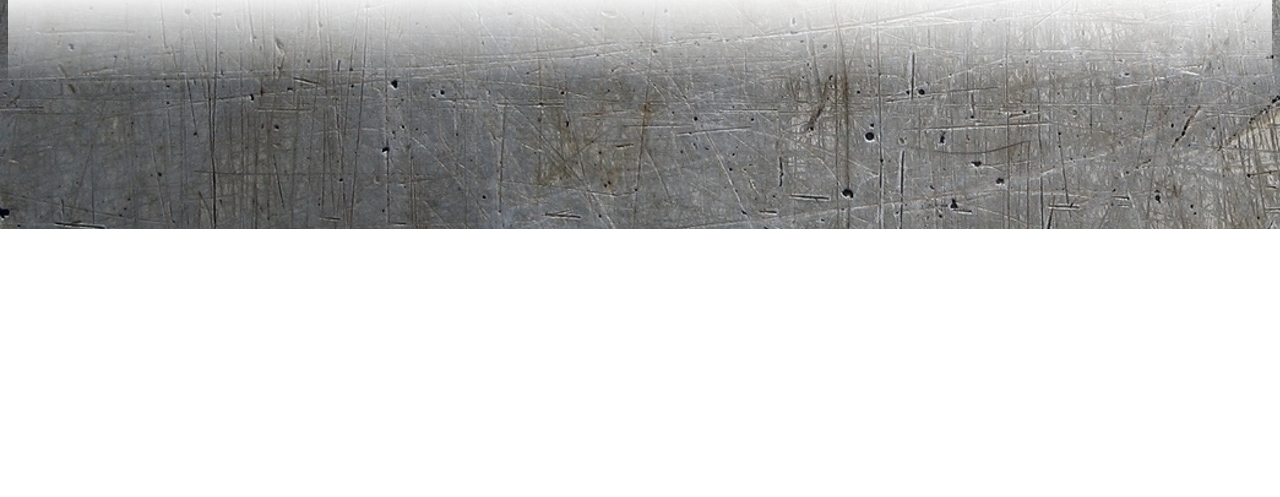
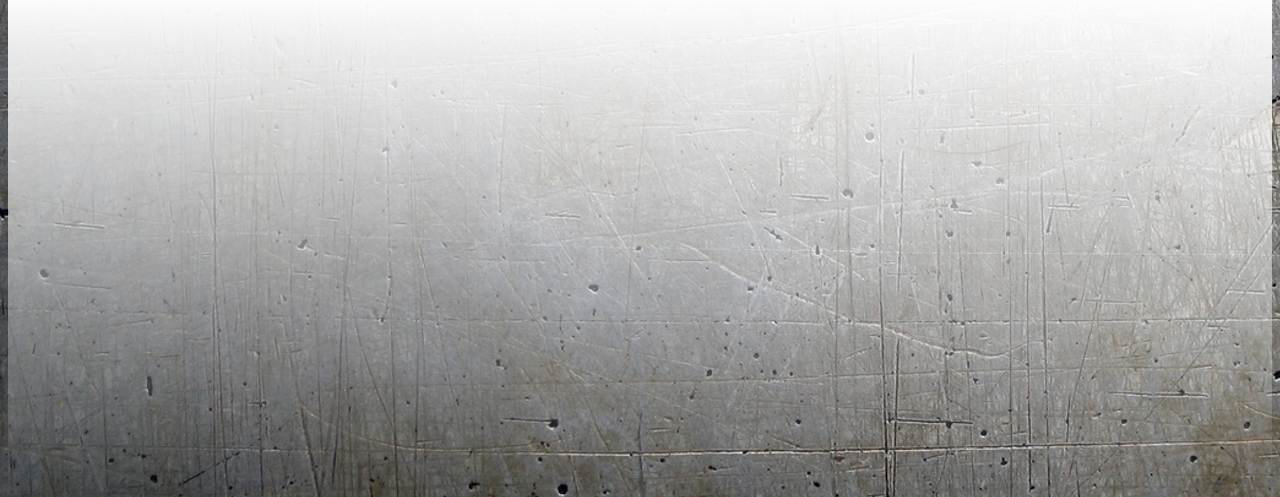
Before and after one commit to moj/supershinyrobot, a plain HTML site: page index.html in a window 1280 px wide. Shown: the part 571-1068 px from the top of the page. Before the commit the page ends 800 px from the top, so only its background shows below. Drawn offline with Linux system fonts and the light colour scheme.

Commit message:
Update index.html

```diff
--- a/index.html
+++ b/index.html
@@ -88,6 +88,8 @@
 	background: -ms-linear-gradient(top,  rgba(255,255,255,1) 0%,rgba(255,255,255,0) 100%); /* IE10+ */
 	background: linear-gradient(to bottom,  rgba(255,255,255,1) 0%,rgba(255,255,255,0) 100%); /* W3C */
 	filter: progid:DXImageTransform.Microsoft.gradient( startColorstr='#ffffff', endColorstr='#00ffffff',GradientType=0 ); /* IE6-9 */
+	height: 500px;
+
 	}
 
 	</style>
@@ -107,7 +109,7 @@
  				</div>
  			</div>
  	</div>
- 		<div id="bottom"><br><br><br><br><br><br></div>
+ 		<div id="bottom"></div>
 </body>
 
 </html>
```
